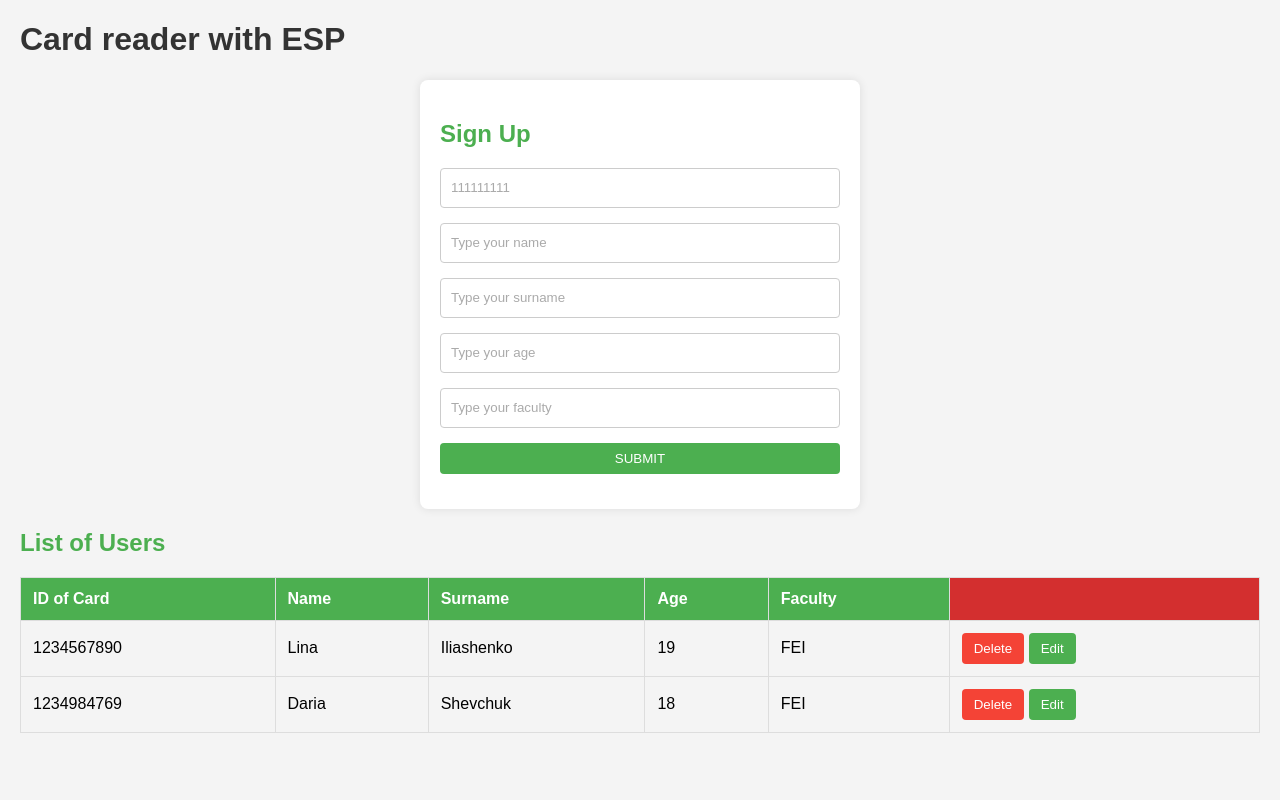
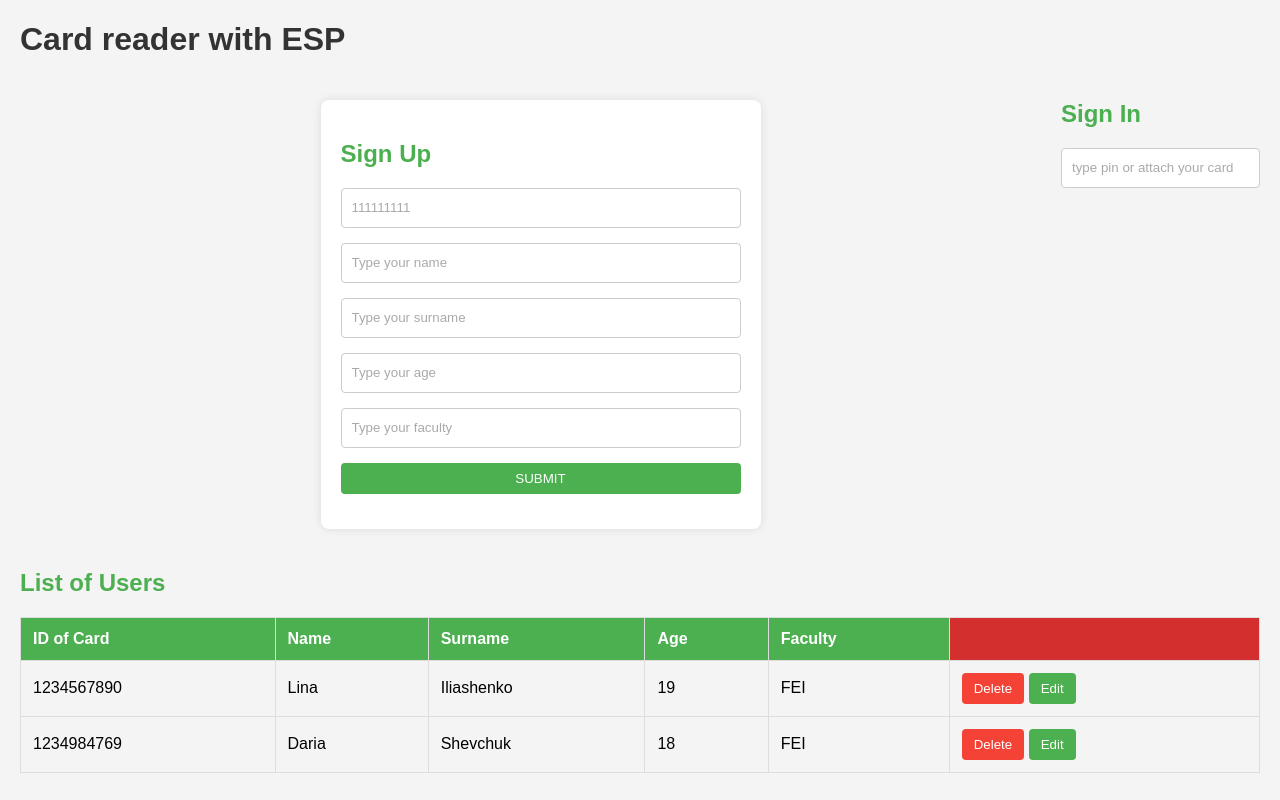
Before and after one commit to linawhite/card-reader-iliashenko-shevchuk, a PHP site: page / in a window 1280 px wide. Run offline with PHP 8.4, Linux system fonts and the light colour scheme.

Commit message:
add a sign-in form

```diff
--- a/index.php
+++ b/index.php
@@ -8,6 +8,7 @@
 </head>
 <body>
   <h1>Card reader with ESP</h1>
+  <div class="forms-wrapper">
     <form name="sign-up">
       <h2>Sign Up</h2>
       <input type="text" id="card-id" placeholder="111111111">
@@ -17,6 +18,12 @@
       <input type="text" id="faculty" placeholder="Type your faculty">
       <input type="submit" id="submit" value="SUBMIT" class="edit-btn btn">
     </form>
+
+    <form action="" name="sign-in">
+      <h2>Sign In</h2>
+      <input type="text" id="card-id" placeholder="type pin or attach your card">
+    </form>
+  </div>
 
   <h2>List of Users</h2>
 
--- a/style.css
+++ b/style.css
@@ -6,6 +6,11 @@ body {
 
 h2 {
     color: #333;
+}
+
+.forms-wrapper {
+    display: flex;
+    justify-content: space-between;
 }
 
 table {
```
Lines whose indentation alone changed are shown as unchanged.
